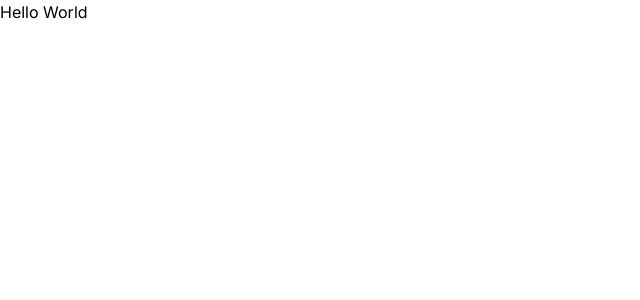
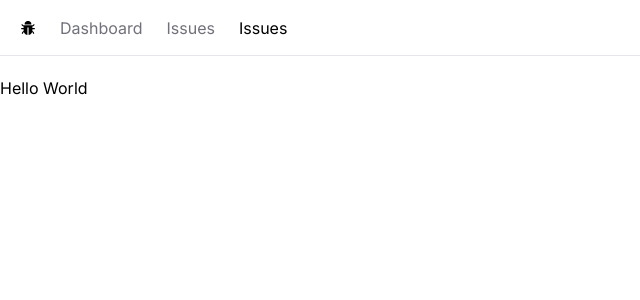
Before and after one commit to ssouvall/Next-Issue-Tracker, a Next.js app: page / in a window 1280 px wide. Shown: the top 300 px of the page, without its empty margins (0-640 px from the left). Built offline with nearby package versions, Linux system fonts and the light colour scheme.

Commit message:
create navbar

```diff
--- /dev/null
+++ b/app/NavBar.tsx
@@ -0,0 +1,29 @@
+import Link from 'next/link'
+import React from 'react'
+import { AiFillBug } from 'react-icons/ai';
+
+const NavBar = () => {
+  const links = [
+    { label: 'Dashboard', href:'/' },
+    { label: 'Issues', href: '/issues' }
+  ]
+  return (
+    <nav className='flex space-x-6 border-b mb-5 px-5 h-14 items-center'>
+        <Link href="/"><AiFillBug /></Link>
+        <ul className='flex space-x-6'>
+            {links.map(link =>
+                <Link
+                    key={link.href}
+                    className='text-zinc-500 hover:text-zinc-800 transition-colors'
+                    href={link.href}
+                >
+                    {link.label}
+                </Link>
+            )}
+            <li><Link href="/issue">Issues</Link></li>
+        </ul>
+    </nav>
+  )
+}
+
+export default NavBar
--- a/app/layout.tsx
+++ b/app/layout.tsx
@@ -1,6 +1,7 @@
 import './globals.css'
 import type { Metadata } from 'next'
 import { Inter } from 'next/font/google'
+import NavBar from './NavBar'
 
 const inter = Inter({ subsets: ['latin'] })
 
@@ -16,7 +17,12 @@
 }) {
   return (
     <html lang="en">
-      <body className={inter.className}>{children}</body>
+      <body className={inter.className}>
+        <NavBar />
+        <main>
+          {children}
+        </main>
+      </body>
     </html>
   )
 }
--- a/package.json
+++ b/package.json
@@ -19,6 +19,7 @@
     "postcss": "8.4.31",
     "react": "18.2.0",
     "react-dom": "18.2.0",
+    "react-icons": "^4.11.0",
     "tailwindcss": "3.3.3",
     "typescript": "5.2.2"
   }
```
Also changed, not shown: 1 other file (tests, documents, lock files or other folders).
